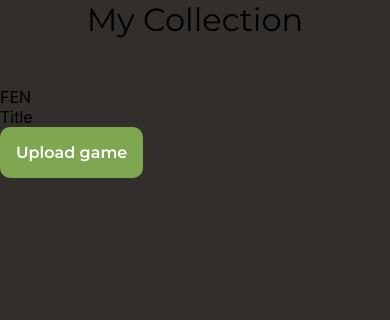
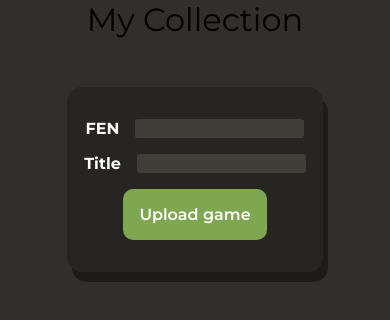
Before and after one commit to LorenzoTurco/ChessDB-FrontEnd, a React (Create React App) app in the folder chessdb/: page / in a window 390 px wide. Shown: the top 320 px of the page. Built offline with nearby package versions, Linux system fonts and the light colour scheme; no server answers.

Commit message:
added responsiveness

```diff
--- a/chessdb/src/Components/DeleteButton/DeleteButton.jsx
+++ b/chessdb/src/Components/DeleteButton/DeleteButton.jsx
@@ -17,7 +17,7 @@ const DeleteButton = ({ gameId }) => {
 
   return (
     <div className="delete">
-      <form onSubmit={deleteGame}>
+      <form className="delete__form" onSubmit={deleteGame}>
         <button className="delete-button" type="submit">
           Delete
         </button>
--- a/chessdb/src/Components/DeleteButton/DeleteButton.scss
+++ b/chessdb/src/Components/DeleteButton/DeleteButton.scss
@@ -1,4 +1,7 @@
 .delete {
+  background-color: rgb(38, 37, 33);
+
+  .delete__form {
     background-color: rgb(38, 37, 33);
 
     .delete-button {
@@ -10,5 +13,7 @@
       font-family: "Montserrat", sans-serif;
       font-size: 1rem;
       font-weight: 600;
+      box-shadow: 1px 1px rgb(55, 72, 35);
     }
   }
+}
--- a/chessdb/src/Components/EditButton/EditButton.jsx
+++ b/chessdb/src/Components/EditButton/EditButton.jsx
@@ -5,7 +5,7 @@ const EditButton = ({ gameId, editFields, pressedEditButton, gameInfo }) => {
   return (
     <>
       <div className="edit">
-        <form onSubmit={editFields}>
+        <form className="edit__form" onSubmit={editFields}>
           <button className="edit-button" type="submit" text="AAAA">
             {pressedEditButton ? "Cancel" : "Edit"}
           </button>
--- a/chessdb/src/Components/EditButton/EditButton.scss
+++ b/chessdb/src/Components/EditButton/EditButton.scss
@@ -1,4 +1,7 @@
 .edit {
+  background-color: rgb(38, 37, 33);
+
+  .edit__form {
     background-color: rgb(38, 37, 33);
 
     .edit-button {
@@ -10,5 +13,7 @@
       font-family: "Montserrat", sans-serif;
       font-size: 1rem;
       font-weight: 600;
+      box-shadow: 1px 1px rgb(55, 72, 35);
     }
   }
+}
--- a/chessdb/src/Components/UploadGameContainer/UploadGameContainer.jsx
+++ b/chessdb/src/Components/UploadGameContainer/UploadGameContainer.jsx
@@ -20,21 +20,27 @@ const UploadGameContainer = () => {
 
   return (
     <div className="upload">
-      <form onSubmit={uploadFen}>
-        <div>
-          <label htmlFor="fen">FEN</label>
+      <form className="upload__form" onSubmit={uploadFen}>
+        <div className="upload__info">
+          <label className="upload__label" htmlFor="fen">
+            FEN
+          </label>
           <input
             id="fen"
             type="text"
             onChange={(e) => setFen(e.target.value)}
+            className="upload__input"
           ></input>
         </div>
-        <div>
-          <label htmlFor="fen">Title</label>
+        <div className="upload__info">
+          <label className="upload__label" htmlFor="fen">
+            Title
+          </label>
           <input
             id="fen"
             type="text"
             onChange={(e) => setTitle(e.target.value)}
+            className="upload__input"
           ></input>
         </div>
         <button className="upload__Button" type="submit">
--- a/chessdb/src/Components/UploadGameContainer/UploadGameContainer.scss
+++ b/chessdb/src/Components/UploadGameContainer/UploadGameContainer.scss
@@ -1,4 +1,37 @@
 .upload {
+  display: flex;
+  justify-content: center;
+  .upload__form {
+    display: flex;
+    flex-direction: column;
+    align-items: center;
+    color: white;
+    font-family: "Montserrat", sans-serif;
+    font-weight: 800;
+    background-color: rgb(38, 37, 33);
+    margin-bottom: 4rem;
+    padding: 2rem;
+    width: 12rem;
+    border-radius: 15px;
+    box-shadow: 5px 10px #1e1b1a;
+
+    .upload__info {
+      display: flex;
+      gap: 1rem;
+      margin-bottom: 1rem;
+      background-color: rgb(38, 37, 33);
+
+      .upload__label {
+        background-color: rgb(38, 37, 33);
+        font-family: "Montserrat", sans-serif;
+      }
+      .upload__input {
+        background-color: rgb(64, 62, 56);
+        color: white;
+        font-family: "Montserrat", sans-serif;
+        border-radius: 3px;
+      }
+    }
     .upload__Button {
       border: none;
       background-color: rgb(127, 167, 81);
@@ -10,3 +43,4 @@
       font-weight: 600;
     }
   }
+}
```
Lines whose indentation alone changed are shown as unchanged.
